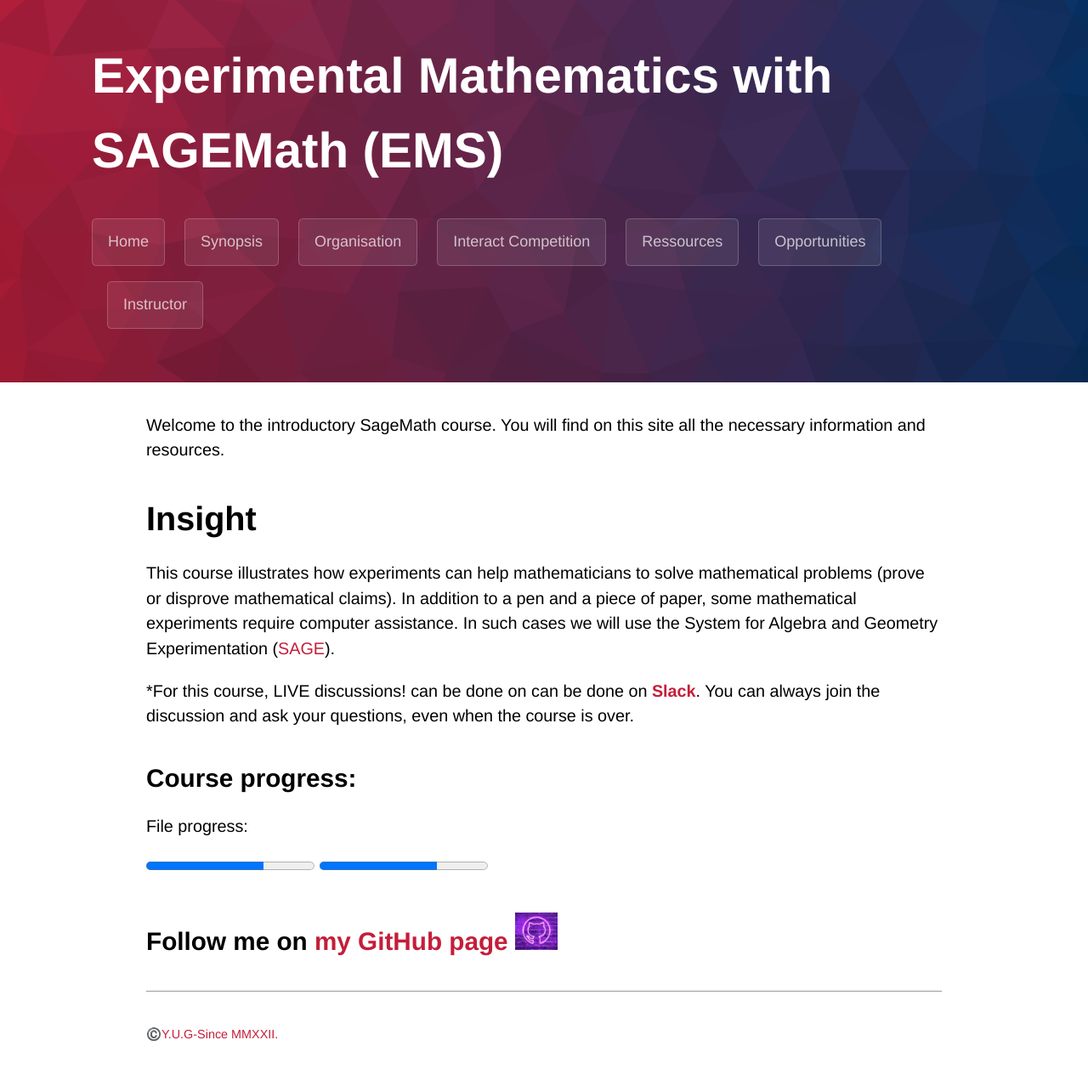
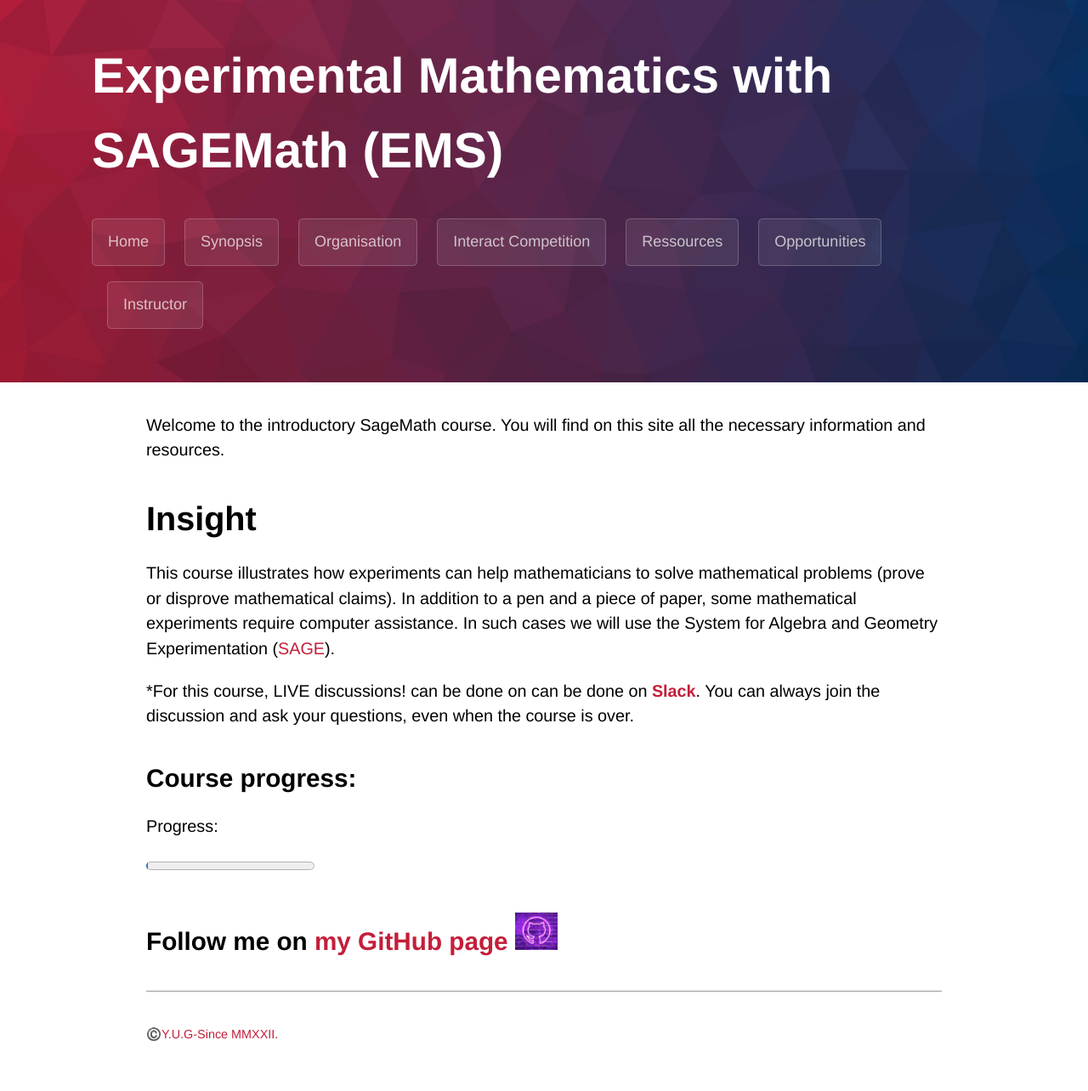
Before and after one commit to WoComtoQC/wocomtoqc.github.io, a Jekyll site: the page built from index.md, in a window 1280 px wide. Shown: the whole page at 85% size. Built offline with Jekyll 4.4.1, drawn with Linux system fonts in a browser that asks for light colours; some web fonts are replaced.

Commit message:
Update index.md

```diff
--- a/index.md
+++ b/index.md
@@ -18,12 +18,11 @@ This course illustrates how experiments can help mathematicians to solve mathema
 
 ## Course progress:
 
-<label for="file">File progress:</label>
+<label for="file">Progress:</label>
 
-<progress id="file" max="100" value="70"> 70% </progress>
+<progress id="file" max="100" value="1"> 1% </progress>
 
 
-<progress value="70" max="100">70 %</progress>
 
 
 ## Follow me on [**my GitHub page**](https://github.com/gabayae) <a href="https://github.com/gabayae" ><img src="assets/images/logo-github.PNG" style="float:center; max-width: 50px; display: inline" alt="gabayae_githubpage"/> </a>
```
